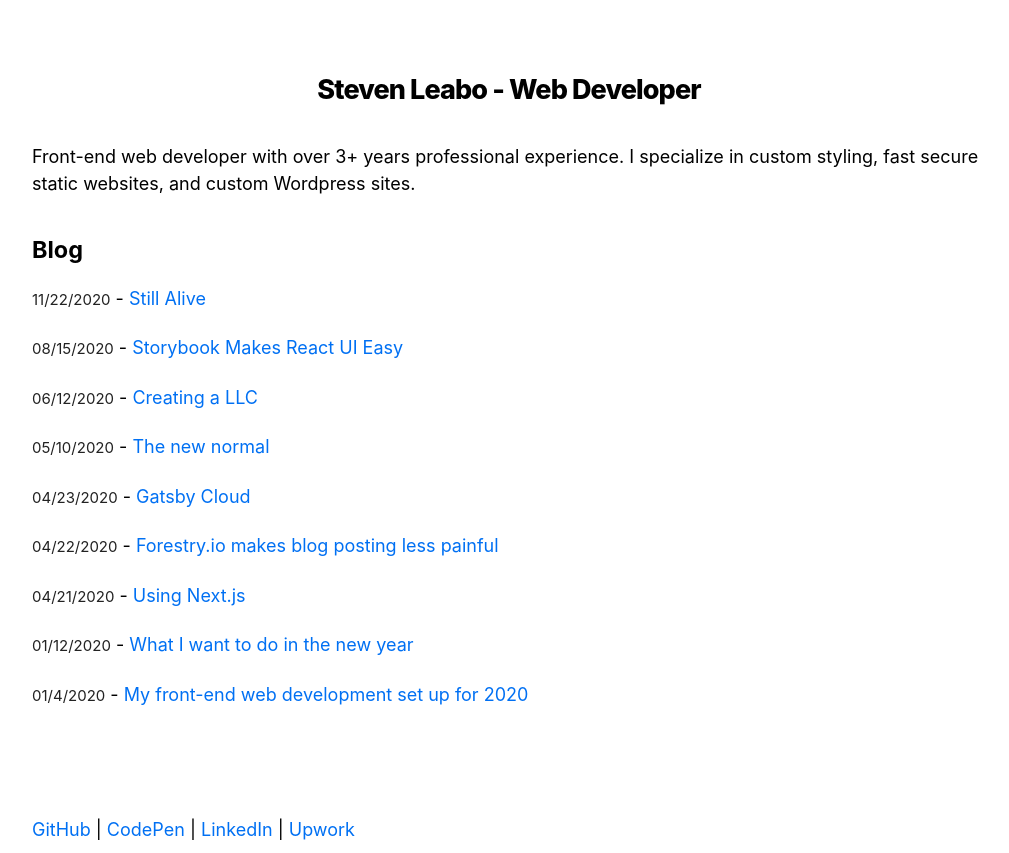
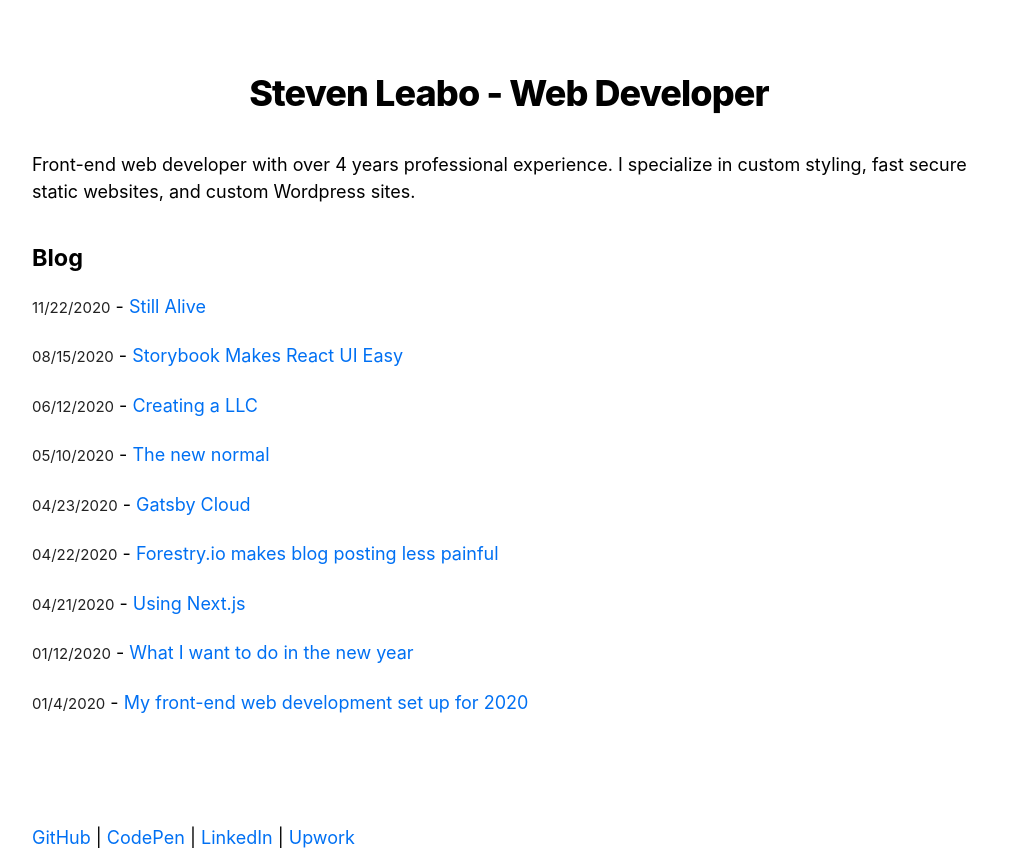
Before and after one commit to leabs/next-js-tutorial, a Next.js app: page / in a window 1280 px wide. Shown: the whole page, without its empty margins (131-1140 px from the left). Built offline with nearby package versions, Linux system fonts and the light colour scheme.

Commit message:
missed one

```diff
--- a/components/layout.js
+++ b/components/layout.js
@@ -31,7 +31,7 @@ export default function Layout({ children, home }) {
         {home ? (
           <>
             <Link href="/">
-              <h1 className={utilStyles.headingXl}>
+              <h1 className={utilStyles.heading2Xl}>
               Steven Leabo - Web Developer
 
               </h1>
--- a/pages/index.js
+++ b/pages/index.js
@@ -22,7 +22,7 @@ export default function Home({ allPostsData }) {
       </Head>
       <section className={utilStyles.headingMd}>
         <p>
-        Front-end web developer with over 3+ years professional experience. I specialize in custom styling, fast secure static websites, and custom Wordpress sites.
+        Front-end web developer with over 4 years professional experience. I specialize in custom styling, fast secure static websites, and custom Wordpress sites.
         </p>
       </section>
 
```
